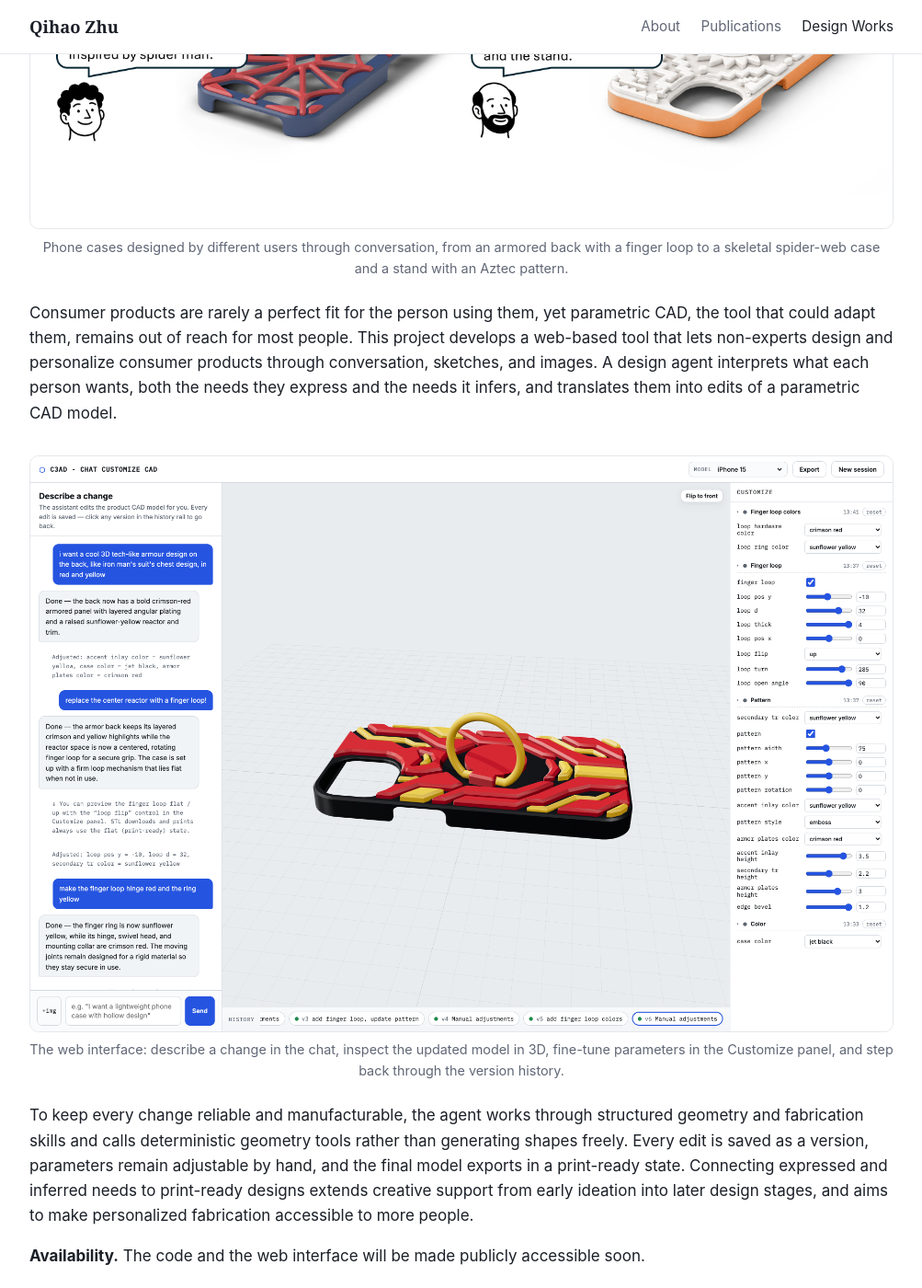
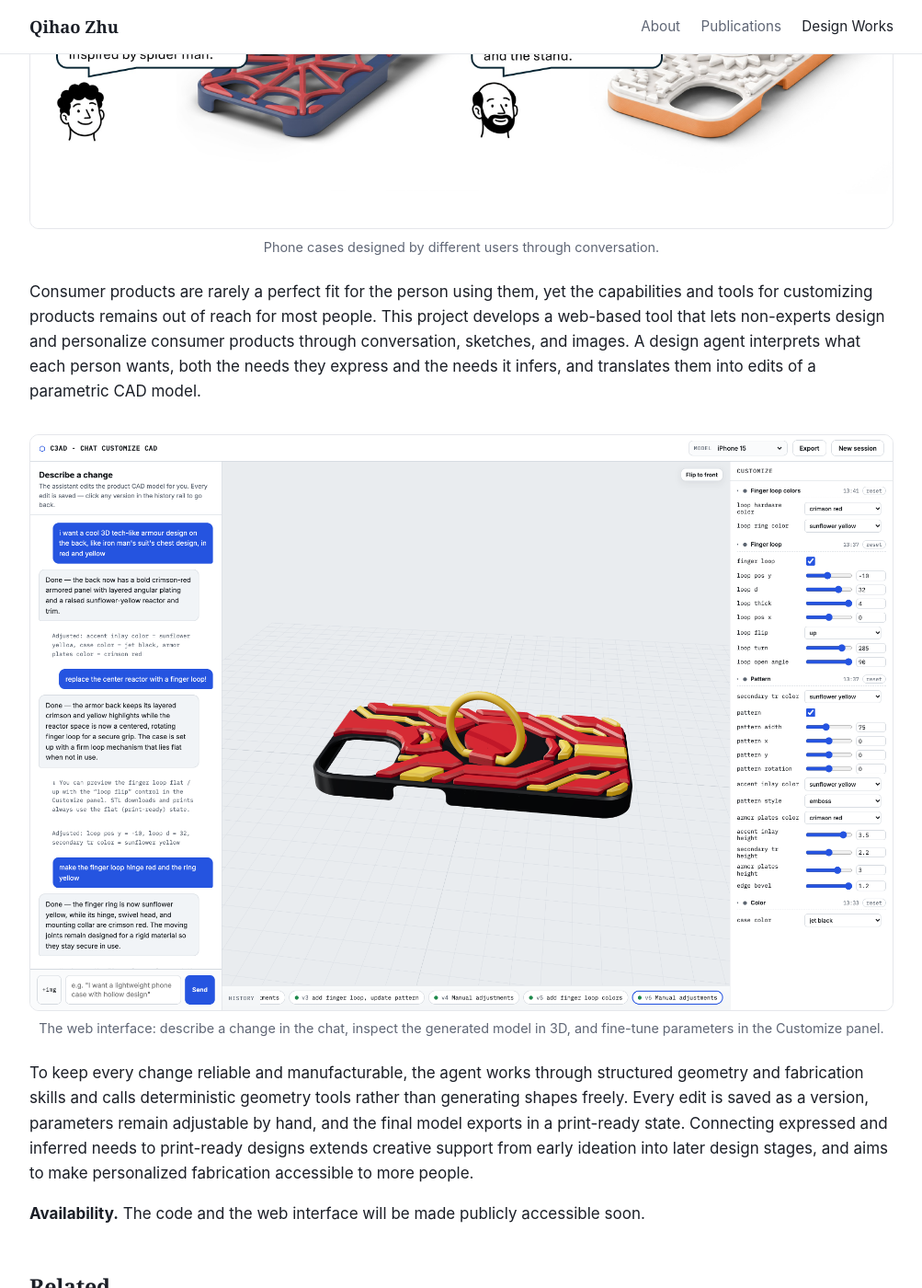
Before and after one commit to Qihao-Zhu/qihao-zhu.github.io, a Jekyll site: the page built from _designs/cad-customization.md, in a window 1280 px wide and 1400 px high, scrolled down 810 px. Shown: the whole window at 92% size, without its empty margins (138-1141 px from the left). Built offline with Jekyll 4.4.1, drawn with Linux system fonts in a browser that asks for light colours.

Commit message:
Update site

```diff
--- a/_data/profile.yml
+++ b/_data/profile.yml
@@ -46,8 +46,7 @@ figure:
   caption: >-
     AC-supported design space expansion through problem and solution exploration. AC
     broadens solutions by transferring knowledge from distant domains and deepens problem
-    understanding by moving from expressed to latent needs. Click "Solution Exploration"
-    or "Problem Exploration" to see the related publications.
+    understanding by moving from expressed to latent needs.
 
 # Research interests are shown as clickable tags; clicking one opens the
 # Publications page filtered to papers carrying the same tag (see the
--- a/_designs/cad-customization.md
+++ b/_designs/cad-customization.md
@@ -6,16 +6,16 @@ order: 1
 role: Research lead, system design, prototyping
 tags: [AI for design, Parametric CAD, Customization]
 cover: /assets/img/designs/cad-customization/cover.jpg
-summary: A web-based tool that lets non-experts design consumer products through conversation, sketches, and images, turning their intentions into print-ready parametric CAD models. Code and interface will be made accessible soon.
+summary: A web-based AI tool that lets non-experts design consumer products through conversation, sketches, and images, turning their intentions into print-ready parametric CAD models. Code and interface will be made accessible soon.
 related:
   - text: "Zhu, Q., & Yang, M.C. (in progress). Chat to Parametric CAD Customization: Letting Anyone Personalize Products Through Conversation."
 ---
 
-![Phone cases designed by different users through conversation, from an armored back with a finger loop to a skeletal spider-web case and a stand with an Aztec pattern.](/assets/img/designs/cad-customization/01.jpg)
+![Phone cases designed by different users through conversation.](/assets/img/designs/cad-customization/01.jpg)
 
-Consumer products are rarely a perfect fit for the person using them, yet parametric CAD, the tool that could adapt them, remains out of reach for most people. This project develops a web-based tool that lets non-experts design and personalize consumer products through conversation, sketches, and images. A design agent interprets what each person wants, both the needs they express and the needs it infers, and translates them into edits of a parametric CAD model.
+Consumer products are rarely a perfect fit for the person using them, yet the capabilities and tools for customizing products remains out of reach for most people. This project develops a web-based tool that lets non-experts design and personalize consumer products through conversation, sketches, and images. A design agent interprets what each person wants, both the needs they express and the needs it infers, and translates them into edits of a parametric CAD model.
 
-![The web interface: describe a change in the chat, inspect the updated model in 3D, fine-tune parameters in the Customize panel, and step back through the version history.](/assets/img/designs/cad-customization/02.png)
+![The web interface: describe a change in the chat, inspect the generated model in 3D, and fine-tune parameters in the Customize panel.](/assets/img/designs/cad-customization/02.png)
 
 To keep every change reliable and manufacturable, the agent works through structured geometry and fabrication skills and calls deterministic geometry tools rather than generating shapes freely. Every edit is saved as a version, parameters remain adjustable by hand, and the final model exports in a print-ready state. Connecting expressed and inferred needs to print-ready designs extends creative support from early ideation into later design stages, and aims to make personalized fabrication accessible to more people.
 
```
